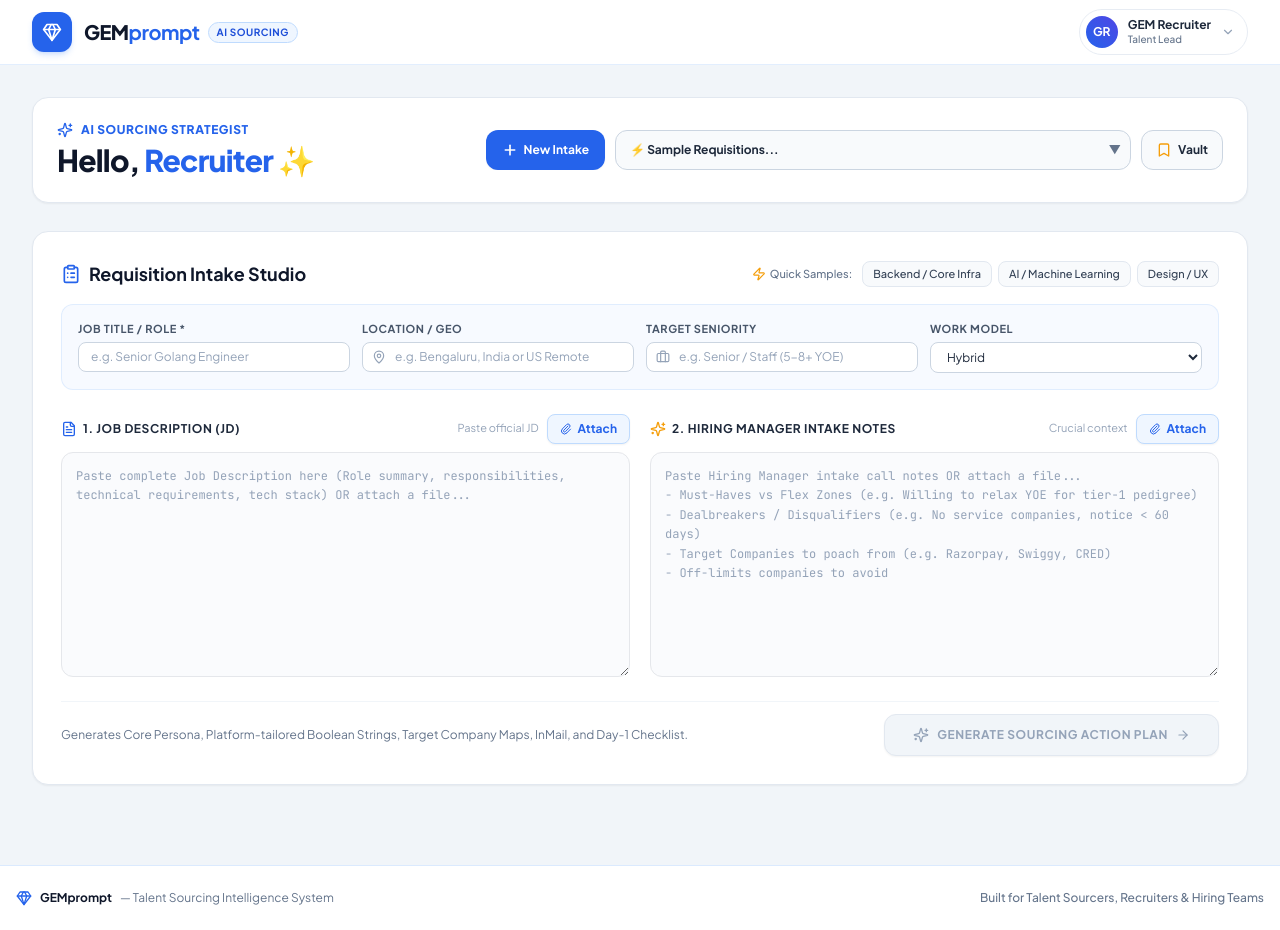
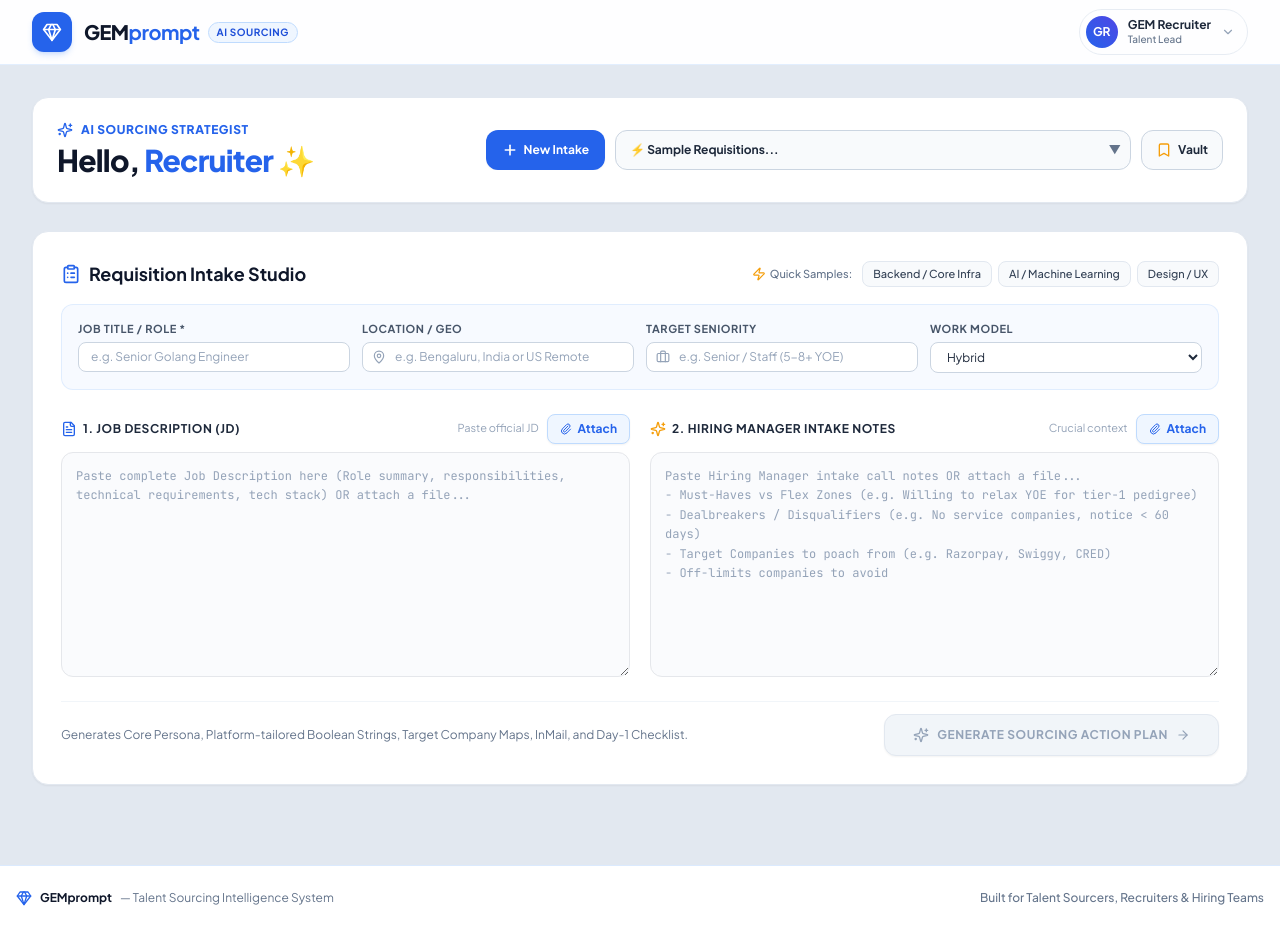
Before and after one commit to TharunThub/GEMprompt, a React (Vite) app: page / in a window 1280 px wide. Built offline with nearby package versions, Linux system fonts and the light colour scheme.

Commit message:
style: darken main app background to slate-200

```diff
--- a/src/App.tsx
+++ b/src/App.tsx
@@ -158,7 +158,7 @@
   };
 
   return (
-    <div className="min-h-screen bg-slate-100 text-slate-900 flex flex-col selection:bg-blue-600 selection:text-white w-full overflow-x-hidden">
+    <div className="min-h-screen bg-slate-200 text-slate-900 flex flex-col selection:bg-blue-600 selection:text-white w-full overflow-x-hidden">
       {/* Top Navbar */}
       <Navbar
         onOpenSettings={() => setIsSettingsOpen(true)}
```
